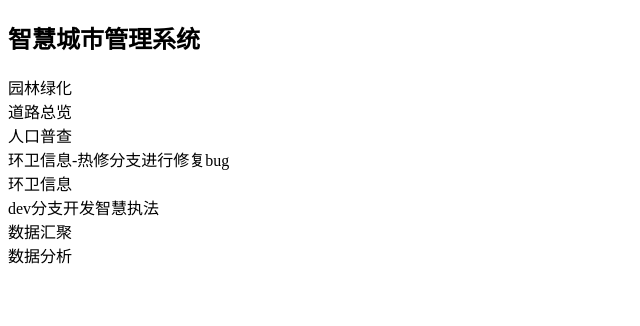
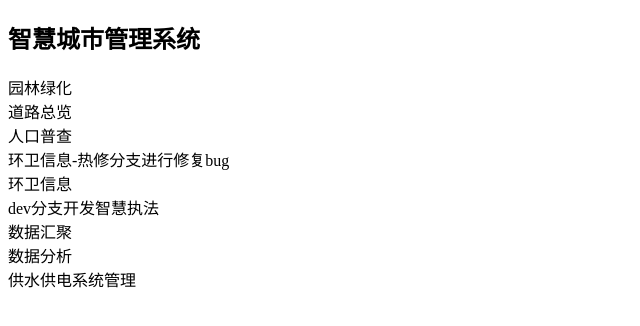
Before and after one commit to XiaoPomegranate/git_demo3, a plain HTML site: page index.html in a window 1280 px wide. Shown: the whole page, without its empty margins (0-640 px from the left). Drawn offline with Linux system fonts and the light colour scheme.

Commit message:
供水供电系统上线

```diff
--- a/index.html
+++ b/index.html
@@ -18,6 +18,7 @@
 	<div>dev分支开发智慧执法</div>
 	<div>数据汇聚</div>
 	<div>数据分析</div>
+	<div>供水供电系统管理</div>
 </body>
 
 </html>
```
